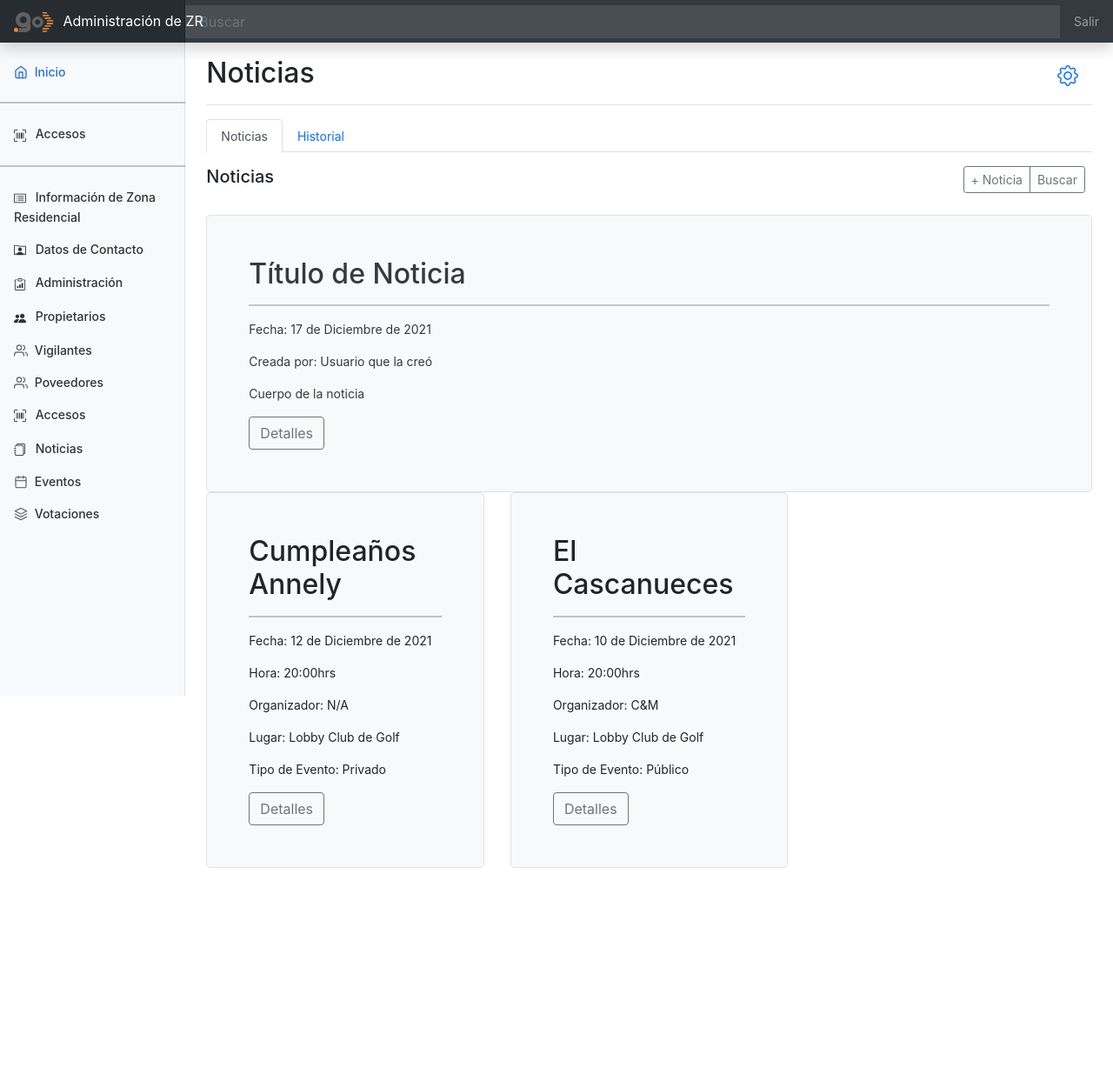
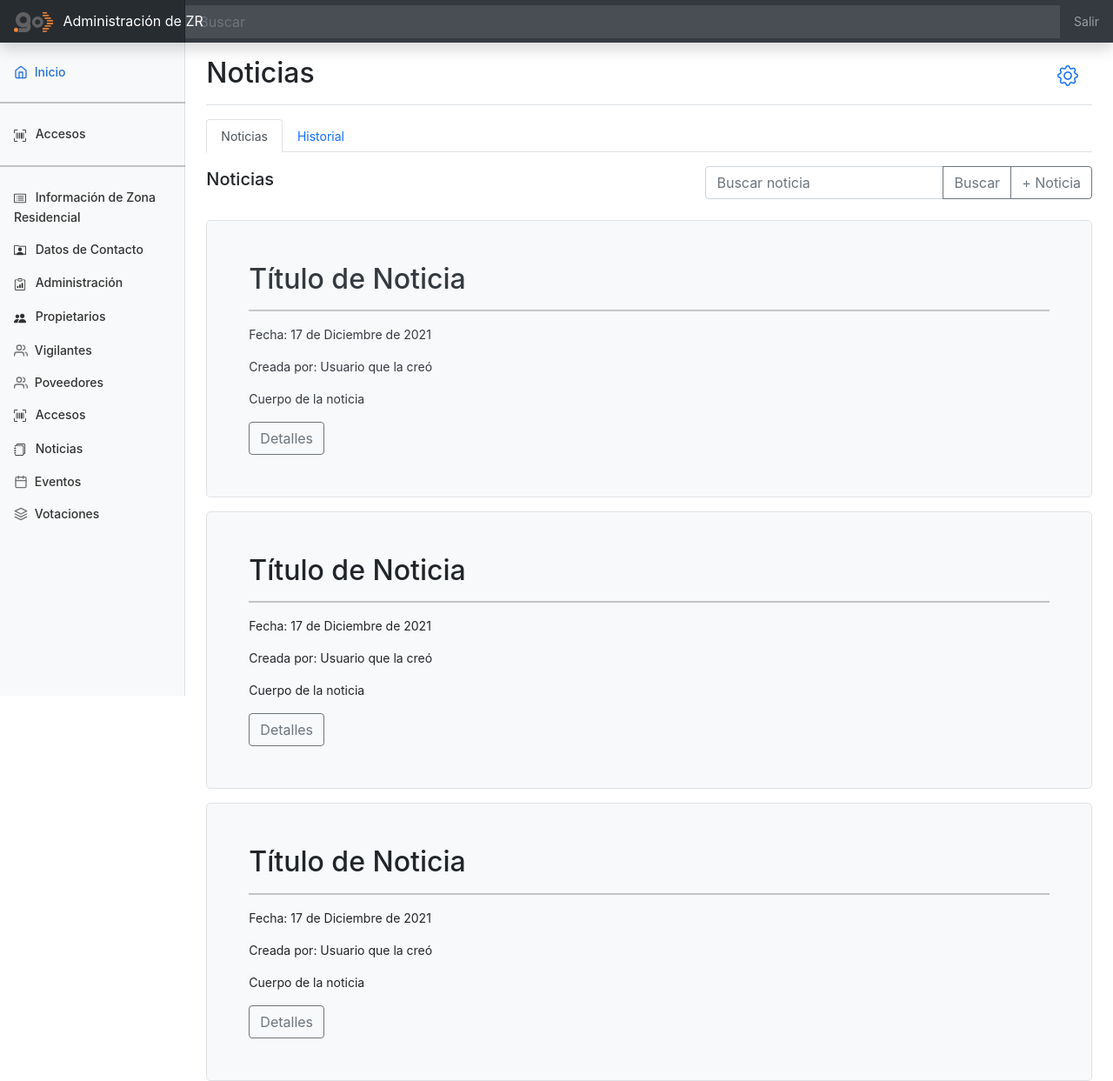
Before and after one commit to AeBarbaP/GoBackend, a PHP site: page /AdministracionZR/NoticiasAdmin.php in a window 1280 px wide. Shown: the whole page at 87% size. Before the commit the page ends 998 px from the top, so only its background shows below. Run offline with PHP 8.4, Linux system fonts and the light colour scheme; some libraries are stand-ins or nearby versions.

Commit message:
Update Noticias

```diff
--- a/AdministracionZR/NoticiasAdmin.php
+++ b/AdministracionZR/NoticiasAdmin.php
@@ -213,12 +213,24 @@
                             <div class="btn-toolbar mb-2 mb-md-0">
                             </div>
                             <div class="btn-toolbar mb-2 mb-md-0">
-                                <div class="btn-group me-2">
+
+                                <div class="input-group">
+                                    <input type="text" class="form-control" placeholder="Buscar noticia"
+                                        aria-label="Recipient's username with two button addons">
+                                    <button class="btn btn-outline-secondary" type="button">Buscar</button>
+                                    <button class="btn btn-outline-secondary" type="button"
+                                        class="btn btn-sm btn-outline-secondary" data-bs-toggle="modal"
+                                        data-bs-target="#RegistrarEvento">+ Noticia</button>
+                                </div>
+
+                                <!-- <div class="btn-group me-2">
                                     <button type="button" class="btn btn-sm btn-outline-secondary"
                                         data-bs-toggle="modal" data-bs-target="#RegistrarEvento">+ Noticia</button>
                                     <button type="button" class="btn btn-sm btn-outline-secondary"
                                         data-bs-toggle="modal" data-bs-target="#RegistrarEvento">Buscar</button>
-                                </div>
+                                    <input class="form-control form-control-light" type="text" placeholder="Buscar"
+                                        aria-label="Buscar">
+                                </div> -->
                             </div>
                         </div>
 
@@ -260,7 +272,7 @@
                                                 <button type="button" class="btn btn-danger" data-bs-dismiss="modal"><i
                                                         class="bi bi-x-circle"></i> Cancelar </button>
                                                 <button type="button" class="btn btn-primary"><i
-                                                        class="bi bi-check2-circle"></i> Registrar</button>
+                                                        class="bi bi-check2-circle"></i> Guardar</button>
                                             </div>
                                         </form>
                                     </div>
@@ -281,27 +293,25 @@
                                     <button class="btn btn-outline-secondary" type="button">Detalles</button>
                                 </div>
                             </div>
-                            <div class="col-md-4">
+                            <p></p>
+                            <div class="col-md-12">
                                 <div class="h-100 p-5 bg-light border rounded-3">
-                                    <h2>Cumpleaños Annely</h2>
+                                    <h2>Título de Noticia</h2>
                                     <hr>
-                                    <p>Fecha: 12 de Diciembre de 2021</p>
-                                    <p>Hora: 20:00hrs</p>
-                                    <p>Organizador: N/A</p>
-                                    <p>Lugar: Lobby Club de Golf</p>
-                                    <p>Tipo de Evento: Privado</p>
+                                    <p>Fecha: 17 de Diciembre de 2021</p>
+                                    <p>Creada por: Usuario que la creó</p>
+                                    <p>Cuerpo de la noticia</p>
                                     <button class="btn btn-outline-secondary" type="button">Detalles</button>
                                 </div>
                             </div>
-                            <div class="col-md-4">
+                            <p></p>
+                            <div class="col-md-12">
                                 <div class="h-100 p-5 bg-light border rounded-3">
-                                    <h2>El Cascanueces </h2>
+                                    <h2>Título de Noticia</h2>
                                     <hr>
-                                    <p>Fecha: 10 de Diciembre de 2021</p>
-                                    <p>Hora: 20:00hrs</p>
-                                    <p>Organizador: C&M</p>
-                                    <p>Lugar: Lobby Club de Golf</p>
-                                    <p>Tipo de Evento: Público</p>
+                                    <p>Fecha: 17 de Diciembre de 2021</p>
+                                    <p>Creada por: Usuario que la creó</p>
+                                    <p>Cuerpo de la noticia</p>
                                     <button class="btn btn-outline-secondary" type="button">Detalles</button>
                                 </div>
                             </div>
```
